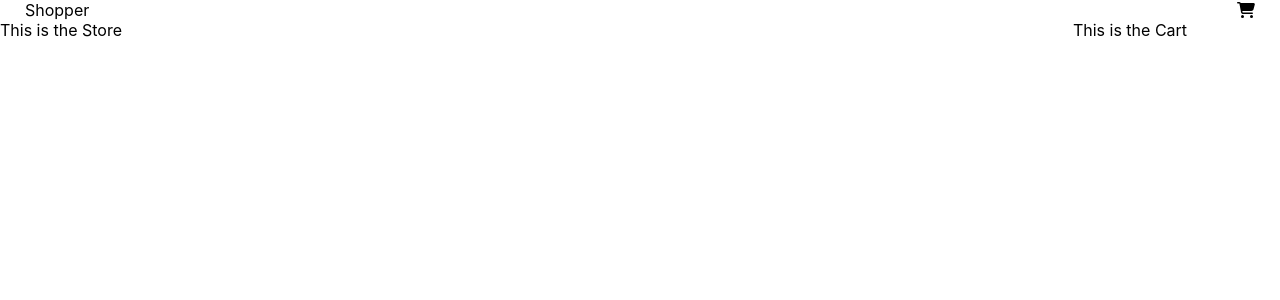
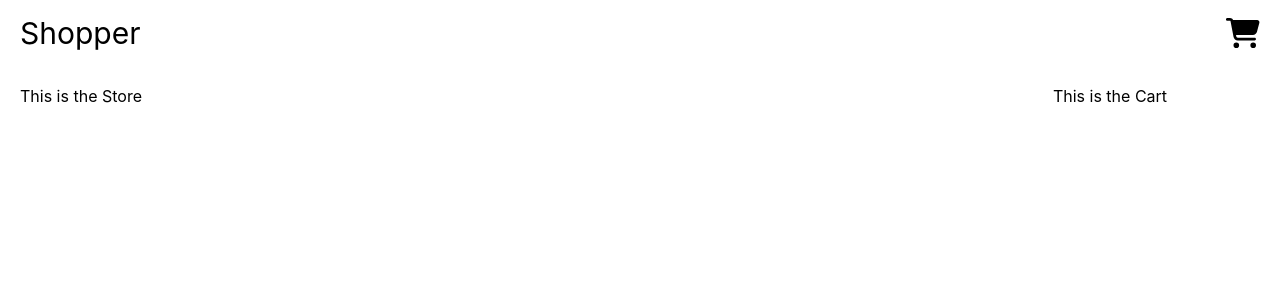
Before and after one commit to darksaber9999/shopper, a React (Create React App) app: page / in a window 1280 px wide. Shown: the top 300 px of the page. Built offline with nearby package versions, Linux system fonts and the light colour scheme.

Commit message:
Add margin and change header font size

```diff
--- a/src/index.css
+++ b/src/index.css
@@ -18,13 +18,15 @@ body {
 header {
   display: flex;
   justify-content: space-between;
-  padding: 0 25px;
+  margin: 15px 20px;
+  font-size: 30px;
 }
 
 .component-window {
   display: flex;
   height: 100%;
   justify-content: space-between;
+  margin: 20px;
 }
 
 .cart-window {
```
